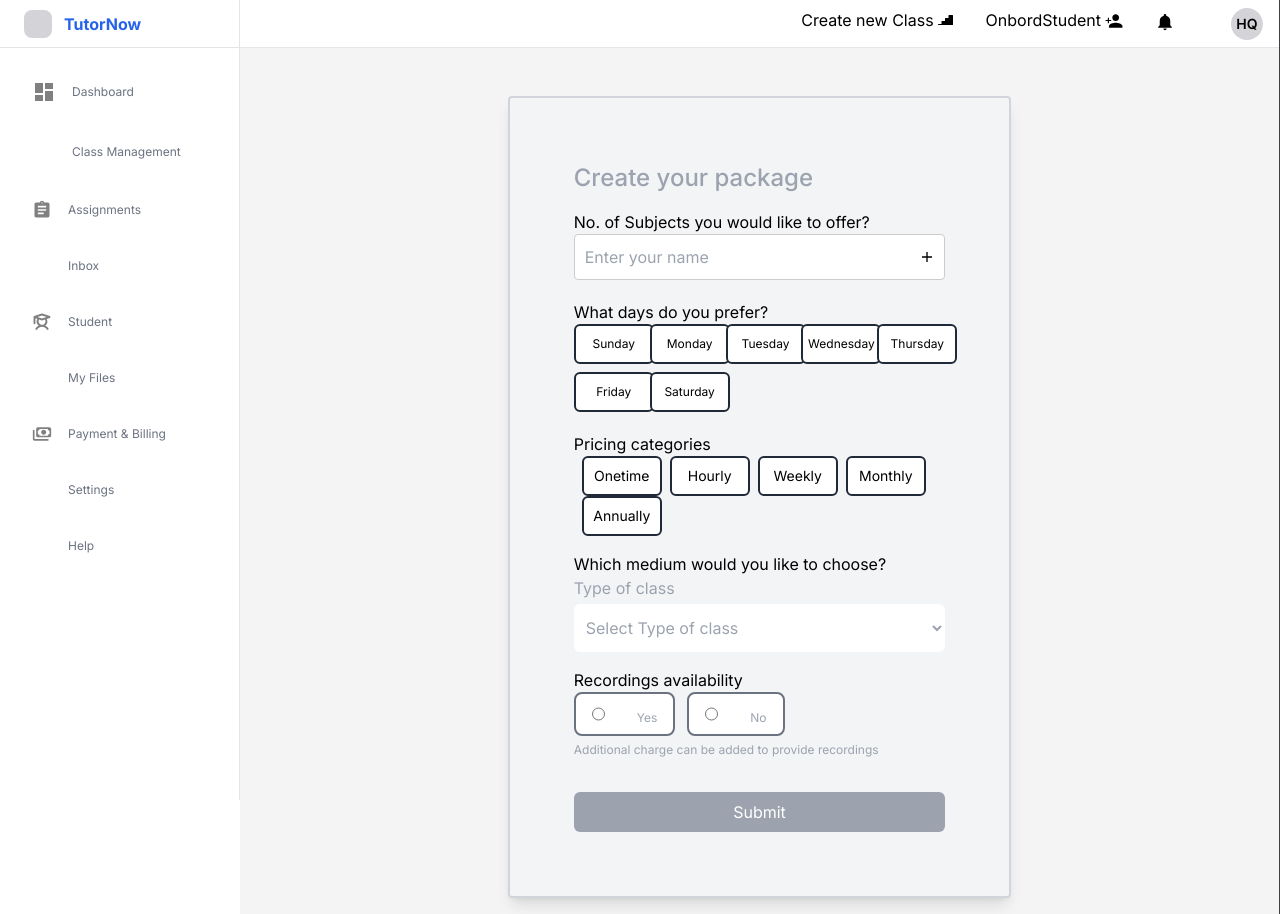
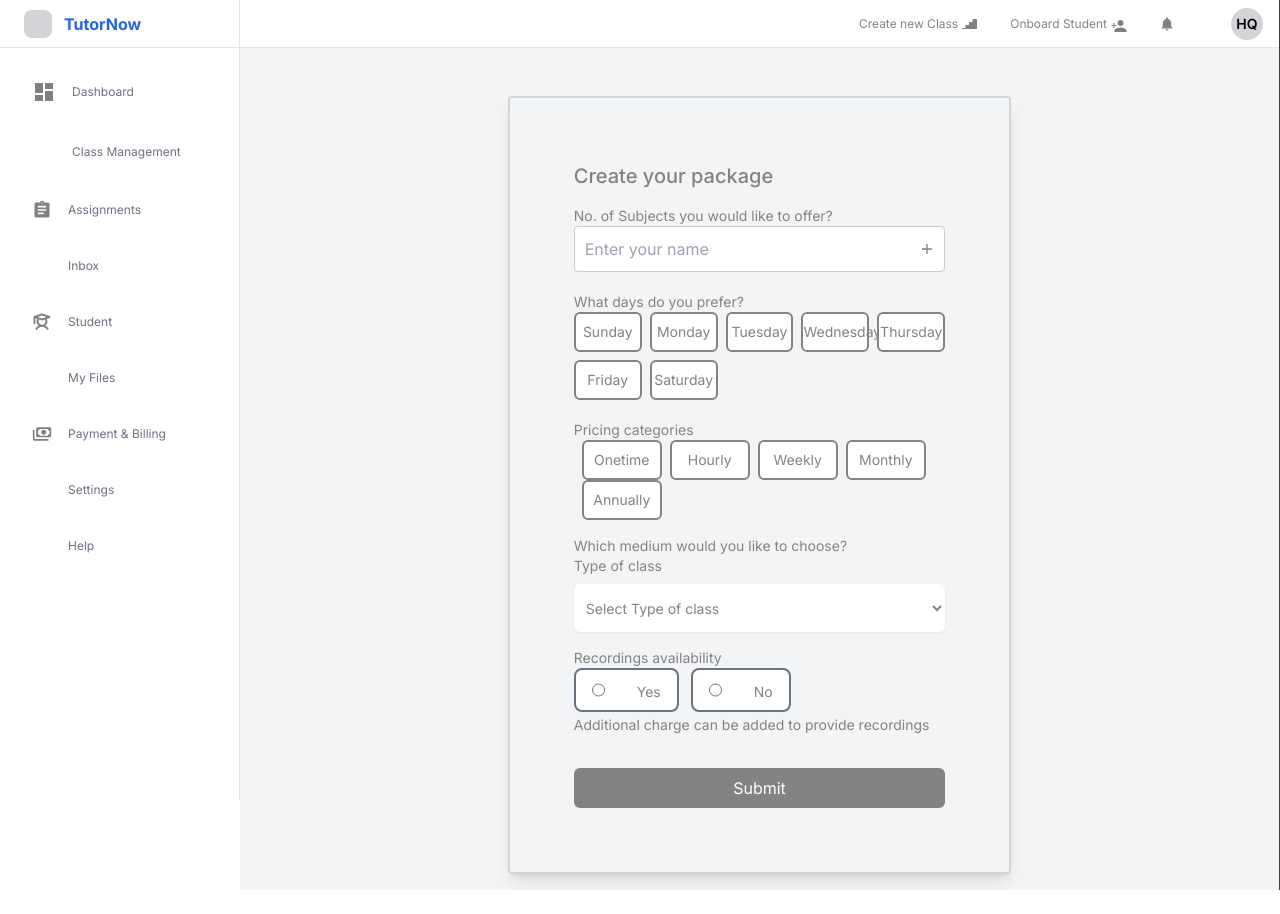
Before and after one commit to SiddhantXelp/Tuto-FE, a Next.js app: page /createpacage in a window 1280 px wide. After the commit the page ends 890 px from the top, so only its background shows below. Built offline with nearby package versions, Linux system fonts and the light colour scheme; some icons are missing.

Commit message:
integrated modal card for create class

```diff
--- a/package.json
+++ b/package.json
@@ -13,6 +13,8 @@
   },
   "dependencies": {
     "@daypilot/daypilot-lite-react": "^3.24.0",
+    "@headlessui/react": "^2.1.2",
+    "@heroicons/react": "^2.1.5",
     "@typescript-eslint/eslint-plugin": "^6.7.4",
     "clsx": "^2.0.0",
     "eslint-plugin-unused-imports": "^3.0.0",
--- a/src/app/createpacage/page.tsx
+++ b/src/app/createpacage/page.tsx
@@ -145,11 +145,11 @@ const CreatePacage: React.FC = () => {
   return (
     <div className='flex justify-center items-center h-auto'>
       <div className='w-2/4 bg-gray-100 shadow-lg rounded p-16 mt-10 border-gray-300 border-solid border-2'>
-        <span className='font-medium text-2xl text-gray-400 block mb-4'>Create your package</span>
+        <span className='font-medium text-xl text-buttonGray block mb-4'>Create your package</span>
         <div>
-          <p>No. of Subjects you would like to offer?</p>
+          <p className='text-buttonGray text-sm'>No. of Subjects you would like to offer?</p>
           <InputWithIcon
-            icon={<IoMdAdd />}
+            icon={<IoMdAdd color='gray' />}
             placeholder="Enter your name"
             value={formData.inputValue}
             onChange={handleChange}
@@ -157,36 +157,36 @@ const CreatePacage: React.FC = () => {
           />
         </div>
         <div className='mt-5'>
-          <p>What days do you prefer?</p>
+          <p className='text-buttonGray text-sm'>What days do you prefer?</p>
           <div className="grid grid-cols-5 gap-2">
             {buttons.map((item) => (
               <button
                 key={item.id}
-                className={`border-gray-800 border-solid border-2 w-20 h-10 rounded-md ${
+                className={`border-buttonGray border-solid border-2 w-26 h-10 rounded-md ${
                   formData.selectedDays.includes(item.name) ? 'bg-blue-500 text-white' : 'bg-white'
                 }`}
                 onClick={() => handleButtonClick(item.name)}
               >
-                <p className='text-xs'>{item.name}</p>
+                <p className='text-sm text-buttonGray'>{item.name}</p>
               </button>
             ))}
           </div>
           <div className='mt-5'>
-            <p>Pricing categories</p>
+            <p className='text-buttonGray text-sm'>Pricing categories</p>
             <div>
               {PricingButtons.map((item) => (
                 <React.Fragment key={item.id}>
                   <button
-                    className={`border-gray-800 border-solid border-2 w-20 h-10 rounded-md ml-2 ${
+                    className={`border-buttonGray border-solid border-2 w-20 h-10 rounded-md ml-2 ${
                       formData.Pricing.includes(item.name) ? 'bg-blue-500 text-white' : 'bg-white'
                     }`}
                     onClick={() => handleButtonsClickforPricing(item.name)}
                   >
-                    <p className='text-sm'>{item.name}</p>
+                    <p className='text-sm text-buttonGray'>{item.name}</p>
                   </button>
                   {formData.Pricing.includes(item.name) && (
                     <InputWithIcon
-                      icon={<RxCross2 />}
+                      icon={<RxCross2  color='gray'/>}
                       placeholder="Enter your name"
                       value={formData.pricingInputs[item.name]}
                       onChange={handleChange}
@@ -198,7 +198,7 @@ const CreatePacage: React.FC = () => {
             </div>
           </div>
           <div className='mt-4'>
-            <p>Which medium would you like to choose?</p>
+            <p className='text-buttonGray text-sm'>Which medium would you like to choose?</p>
             {selectMainoption.map((option) => (
               <SelectMain
                 key={option.name}
@@ -211,7 +211,7 @@ const CreatePacage: React.FC = () => {
             ))}
           </div>
           <div className='mt-4'>
-            <p>Recordings availability</p>
+            <p className='text-buttonGray text-sm'>Recordings availability</p>
             <div className='border-gray-300 rounded-md'>
               <div className='flex gap-3'>
                 {radiobuttons.map((option) => (
@@ -224,19 +224,19 @@ const CreatePacage: React.FC = () => {
                       checked={formData.radioValue === option.value}
                       onChange={handleChange}
                     />
-                    <label htmlFor={option.value} className='text-xs mt-2'>{option.label}</label>
+                    <label htmlFor={option.value} className='text-sm text-buttonGray mt-1'>{option.label}</label>
                   </div>
                 ))}
               </div>
               <div>
-                <span className='mt-5 text-gray-400 text-xs'>Additional charge can be added to provide recordings</span>
+                <span className='mt-5 text-buttonGray text-sm'>Additional charge can be added to provide recordings</span>
               </div>
             </div>
           </div>
         </div>
         <Link href="/onbordsubmit">
           <div className='mt-8'>
-            <button className='w-full bg-gray-400 h-10 rounded-md text-white'>Submit</button>
+            <button className='w-full bg-buttonGray h-10 rounded-md text-white'>Submit</button>
           </div>
         </Link>
       </div>
--- a/src/app/onboarding/page.tsx
+++ b/src/app/onboarding/page.tsx
@@ -78,7 +78,7 @@ const OnboardingPage: React.FC = () => {
  <div className='flex justify-center items-center h-auto'>
 
     <div className='w-2/4 bg-gray-100 shadow-lg rounded p-16 mt-10'>
-    <span className='font-medium text-2xl text-gray-400 block mb-4'>Student details</span>
+    <span className='font-medium text-xl text-buttonGray block mb-4'>Student details</span>
       {fields.map((field) => (
         <InputMain
           key={field.id}
@@ -93,7 +93,7 @@ const OnboardingPage: React.FC = () => {
       ))}
       <Link href="/studentrequirements">
        <div>
-        <button className='w-full bg-gray-400 h-10 rounded-md text-white'>Next</button>
+        <button className='w-full bg-buttonGray h-10 rounded-md text-white'>Next</button>
         </div>
         </Link>
       </div>
--- a/src/app/studentrequirements/page.tsx
+++ b/src/app/studentrequirements/page.tsx
@@ -61,7 +61,7 @@ const StudentRequirementForm: React.FC = () => {
   return (
     <div className='flex justify-center items-center h-auto'>
       <div className='w-2/4 bg-gray-100 shadow-lg rounded p-16 mt-10 border-gray-300 border-solid border-2'>
-        <span className='font-medium text-2xl text-gray-400 block mb-4'>Student Requirements</span>
+        <span className='font-medium text-xl text-buttonGray block mb-4'>Student Requirements</span>
         <div className='mt-16'>
           {options.map((option) => (
             <SelectMain
@@ -75,7 +75,7 @@ const StudentRequirementForm: React.FC = () => {
           ))}
           <Link href="/createpacage">
             <div>
-              <button className='w-full bg-gray-400 h-10 rounded-md text-white'>Next</button>
+              <button className='w-full bg-buttonGray h-10 rounded-md text-white'>Next</button>
             </div>
           </Link>
         </div>
--- a/src/common/Card.tsx
+++ b/src/common/Card.tsx
@@ -0,0 +1,84 @@
+'use client'
+
+import { Dispatch, SetStateAction } from 'react';
+import { Dialog, DialogBackdrop, DialogPanel, DialogTitle } from '@headlessui/react';
+
+interface DialogComponentProps {
+  open: boolean;
+  setOpen: Dispatch<SetStateAction<boolean>>;
+}
+
+const DialogComponent: React.FC<DialogComponentProps> = ({ open, setOpen }) => {
+  return (
+    <Dialog open={open} onClose={() => setOpen(false)} className="fixed inset-0 z-10">
+      <DialogBackdrop
+        transition
+        className="fixed inset-0 bg-gray-500 bg-opacity-75 transition-opacity data-[closed]:opacity-0 data-[enter]:duration-300 data-[leave]:duration-200 data-[enter]:ease-out data-[leave]:ease-in"
+      />      <div className="fixed inset-0 z-10 flex items-center justify-center">
+        <DialogPanel className="bg-white rounded-lg shadow-xl sm:max-w-lg sm:w-full">
+          <div className="px-4 py-5 ">
+            <div className="text-center sm:text-left">
+              <DialogTitle as="h3" className="text-lg font-semibold leading-6 text-gray-900">
+                Create new class
+              </DialogTitle>
+              <div className="mt-2">
+                <form className="space-y-4">
+                  <div>
+                    <label htmlFor="class-title" className="block text-sm font-medium text-gray-700">
+                      Class title
+                    </label>
+                    <input
+                      type="text"
+                      id="class-title"
+                      name="class-title"
+                      className="mt-1 block w-full rounded-md border-gray-300 shadow-sm focus:border-indigo-500 focus:ring-indigo-500 sm:text-sm"
+                    />
+                  </div>
+                  <div>
+                    <label htmlFor="subject" className="block text-sm font-medium text-gray-700">
+                      Subject
+                    </label>
+                    <select
+                      id="subject"
+                      name="subject"
+                      className="mt-1 block w-full rounded-md border-gray-300 shadow-sm focus:border-indigo-500 focus:ring-indigo-500 sm:text-sm"
+                    >
+                      <option>Select type of class</option>
+                      {/* Add more options as needed */}
+                    </select>
+                  </div>
+                  <div>
+                    <label htmlFor="students" className="block text-sm font-medium text-gray-700">
+                      Students
+                    </label>
+                    <select
+                      id="students"
+                      name="students"
+                      className="mt-1 block w-full rounded-md border-gray-300 shadow-sm focus:border-indigo-500 focus:ring-indigo-500 sm:text-sm"
+                    >
+                      <option>Choose students</option>
+                      {/* Add more options as needed */}
+                    </select>
+                  </div>
+                  <div>
+                    <label htmlFor="material" className="block text-sm font-medium text-gray-700">
+                      Material
+                    </label>
+                    <input
+                      type="text"
+                      id="material"
+                      name="material"
+                      className="mt-1 block w-full rounded-md border-gray-300 shadow-sm focus:border-indigo-500 focus:ring-indigo-500 sm:text-sm"
+                    />
+                  </div>
+                </form>
+              </div>
+            </div>
+          </div>
+        </DialogPanel>
+      </div>
+    </Dialog>
+  );
+};
+
+export default DialogComponent;
--- a/src/common/InputMain.tsx
+++ b/src/common/InputMain.tsx
@@ -28,11 +28,11 @@ const InputMain: React.FC<InputMainProps> = ({
 }) => {
   return (
     <div className='flex flex-col mb-4'>
-      <label htmlFor={id} className='text-xl mb-2 text-gray-400'>{label}</label>
+      <label htmlFor={id} className='text-sm mb-2 text-buttonGray'>{label}</label>
       {type === 'radio' ? (
         <div className='flex flex-row space-x-4'>
           {radioOptions?.map((option) => (
-            <div key={option.value} className='flex items-center mr-4 text-gray-400 '>
+            <div key={option.value} className='flex items-center mr-4 text-buttonGray '>
               <input
                 type="radio"
                 name={name}
@@ -43,7 +43,7 @@ const InputMain: React.FC<InputMainProps> = ({
                 className='mr-2'
 
               />
-              <label htmlFor={option.value}  className='ml-2'>{option.label}</label>
+              <label htmlFor={option.value}  className='ml-2 text-sm'>{option.label}</label>
             </div>
           ))}
         </div>
--- a/src/common/SelectMain.tsx
+++ b/src/common/SelectMain.tsx
@@ -16,14 +16,14 @@ interface SelectMainProps {
 const SelectMain: React.FC<SelectMainProps> = ({ label, name, options, value, onChange }) => {
   return (
     <div className='mb-4'>
-      <label className="block text-gray-400 mb-2">{label}</label>
+      <label className="block text-buttonGray text-sm mb-2">{label}</label>
       <select
         name={name}
         value={value}
         onChange={onChange}
-       className="block w-full h-12 p-2 mt-1  text-gray-400 border-gray-700 rounded-md shadow-sm focus:ring-indigo-500 focus:border-indigo-500 sm:text-sm bg-white "
+       className="block w-full h-12 p-2 mt-1  text-buttonGray border-buttonGray rounded-md shadow-sm focus:ring-indigo-500 focus:border-indigo-500 sm:text-sm bg-white "
       >
-        <option value="" disabled>Select {label}</option>
+        <option value="" disabled className='text-buttonGray text-sm'>Select {label}</option>
         {options.map(option => (
           <option key={option.value} value={option.value}>
             {option.label}
--- a/src/components/header.tsx
+++ b/src/components/header.tsx
@@ -1,18 +1,22 @@
 'use client';
 
-import React from 'react';
-
+import React, { useState } from 'react';
 import Link from 'next/link';
 import { useSelectedLayoutSegment } from 'next/navigation';
-
 import useScroll from '@/hooks/use-scroll';
 import { cn } from '@/lib/utils';
-import { IoMdNotifications ,IoMdPersonAdd,} from "react-icons/io";
+import { IoMdNotifications, IoMdPersonAdd } from "react-icons/io";
 import { PiStepsFill } from "react-icons/pi";
+import DialogComponent from '@/common/Card';
 
-const Header = () => {
+const Header: React.FC = () => {
   const scrolled = useScroll(5);
   const selectedLayout = useSelectedLayoutSegment();
+  const [open, setOpen] = useState(false);
+
+  const dialogOpen = () => {
+    setOpen(true);
+  };
 
   return (
     <div
@@ -34,27 +38,24 @@ const Header = () => {
             <span className="font-bold text-xl flex ">Logo</span>
           </Link>
         </div>
-
-
-        <div className="hidden md:block " >
-          <div className='flex flex-row gap-14' >
-        <div className='flex flex-row  gap-8  alignitem-center ' >
-          <div className='flex flex-row  justify-center content-center gap-1'>
-            <p>Create new Class</p>
-            <p className='mt-1'><PiStepsFill/></p>
+        <div className="hidden md:block ">
+          <div className='flex flex-row gap-14'>
+            <div className='flex flex-row gap-8 alignitem-center items-center'>
+              <div className='flex flex-row justify-center align-center gap-1 items-center content-center'>
+                <p className='text-xs text-buttonGray' onClick={dialogOpen}>Create new Class</p>
+                <p><PiStepsFill size={"16px"} color='gray' /></p>
               </div>
               <Link href='/onboarding'>
-          <div className='flex flex-row  justify-center content-center gap-1' >
-            <p>OnbordStudent </p>
+                <div className='flex flex-row justify-center content-center gap-1 alignitem-center items-center'>
+                  <p className='text-xs text-buttonGray'>Onboard Student</p>
                   <p className='mt-1'>
-            <IoMdPersonAdd  size={"18px"}/>
+                    <IoMdPersonAdd size={"16px"} color='gray' />
                   </p>
                 </div>
               </Link>
-          <div className='mt-1'>
-            <IoMdNotifications size={"20px"}/>
+              <div className='items-center'>
+                <IoMdNotifications size={"16px"} color='gray' />
               </div>
-
             </div>
             <div className="h-8 w-8 rounded-full bg-zinc-300 flex items-center justify-center text-center">
               <span className="font-semibold text-sm">HQ</span>
@@ -62,6 +63,7 @@ const Header = () => {
           </div>
         </div>
       </div>
+      <DialogComponent open={open} setOpen={setOpen} />
     </div>
   );
 };
--- a/tailwind.config.ts
+++ b/tailwind.config.ts
@@ -5,6 +5,10 @@ const config: Config = {
     './src/pages/**/*.{js,ts,jsx,tsx,mdx}',
     './src/components/**/*.{js,ts,jsx,tsx,mdx}',
     './src/app/**/*.{js,ts,jsx,tsx,mdx}',
+    './src/common/**/*.{js,ts,tsx,mdx}',
+
+    // './pages/**/*.{js,ts,jsx,tsx}',
+    // './components/**/*.{js,ts,jsx,tsx}',
   ],
   theme: {
     extend: {
```
Also changed, not shown: src/app/onbordsubmit/page.tsx (+10 -10 lines), src/app/createClass/page.tsx (added), 1 other file (tests, documents, lock files or other folders). Lines whose indentation alone changed are shown as unchanged.
